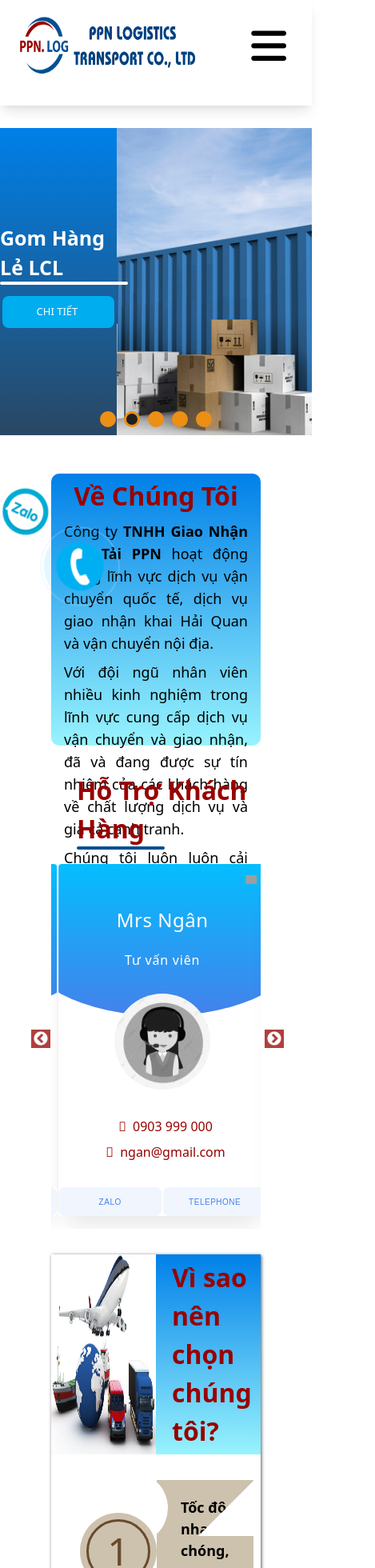
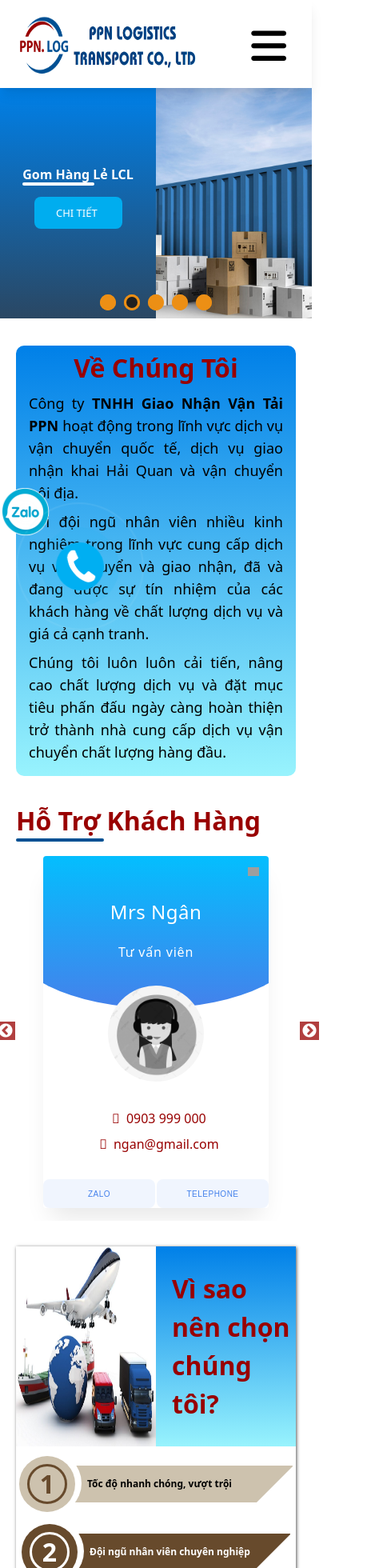
Before and after one commit to Duong-Van-Tu/PPN, a React (Create React App) app: page /about in a window 390 px wide. Shown: the top 1960 px of the page at 80% size, 469 px wide, since content can reach past the window. Built offline with nearby package versions, Linux system fonts and the light colour scheme; grey boxes are pictures that could not be loaded; some icons are missing.

Commit message:
responsive mobile

```diff
--- a/src/App.css
+++ b/src/App.css
@@ -91,7 +91,7 @@ html {
 .service__card {
   display: flex;
   background-image: linear-gradient(#00daf5, #0083eb);
-  height: 400px;
+  /* height: 400px; */
 }
 
 .service__card img {
@@ -108,10 +108,6 @@ html {
   background: #294461;
 }
 /* Price */
-.price .sidebar {
-  background: #294461;
-}
-
 .sidebar__link:hover {
   background-color: #0079ea;
 }
@@ -125,6 +121,12 @@ html {
 
 .price__form {
   background: #3877ce;
+  width: 75%;
+}
+
+.price___sidebar {
+  width: 25%;
+  background: #294461;
 }
 
 /* news */
@@ -388,7 +390,6 @@ html {
   width: 40%;
 }
 .about__intro-right {
-  height: 340px;
   width: 60%;
   background-image: linear-gradient(#0080e8, #98f3fd);
 }
@@ -465,3 +466,9 @@ html {
 .item__dark .about__item {
   background: #674a2c;
 }
+
+/* .main {
+  width: 500px;
+  height: 500px;
+  background: red;
+} */
--- a/src/App.js
+++ b/src/App.js
@@ -1,5 +1,5 @@
 import "./App.css";
-import "../src/css/reponsive.css"
+import "../src/css/reponsive.css";
 import { BrowserRouter as Router, Switch, Route, Link } from "react-router-dom";
 import Navbar from "./components/navbar/Navbar";
 import PhoneAndZalo from "./components/phoneAndZalo/PhoneAndZalo";
--- a/src/components/about/AboutUs.js
+++ b/src/components/about/AboutUs.js
@@ -13,7 +13,7 @@ const AboutUs = () => {
           allow="accelerometer; autoplay; clipboard-write; encrypted-media; gyroscope; picture-in-picture"
         ></iframe>
       </div>
-      <div className="home__about-introduce">
+      <div className="home__about-introduce ml-4">
         <div className="home__about-title pb-4">Về Chúng tôi</div>
         <div className="home__about-paragraph">
           <p>
--- a/src/components/service/Service.css
+++ b/src/components/service/Service.css
@@ -6,7 +6,7 @@
 
 .card-service {
   border: 1px solid #626c75;
-  height: 400px;
+  /* height: 400px; */
 }
 
 .home-service-title {
--- a/src/components/service/Service.js
+++ b/src/components/service/Service.js
@@ -39,7 +39,7 @@ export default function Service() {
     };
 
   return (
-    <div className="mx-16 my-4">
+    <div className="home-service mx-16 my-4">
       <div className="home-service-title relative mt-8 mx-4">
         Dịch Vụ Nổi Bật
       </div>
--- a/src/css/reponsive.css
+++ b/src/css/reponsive.css
@@ -104,7 +104,7 @@
   }
 
   .navbar__left img {
-    height: 120px;
+    height: 60px;
     padding: 4px 0;
   }
 
@@ -174,8 +174,8 @@
     position: absolute;
     top: 0;
     right: 0;
-    width: 80px;
-    height: 80px;
+    width: 60px;
+    height: 60px;
     background-color: #666;
   }
   #sidebar .toggle-btn i {
@@ -198,6 +198,9 @@
   }
 
   /* about */
+  .home__about-staff {
+    padding: 0 !important;
+  }
   .home__about-staff iframe {
     display: none;
   }
@@ -234,6 +237,10 @@
 
   .service__intro-title {
     align-items: center;
+  }
+
+  .service__main-intro p {
+    margin: 0 16px;
   }
 
   .service__card-text {
@@ -316,17 +323,6 @@
 
   .price {
     height: 60vh;
-  }
-  .price__form form {
-    width: 450px;
-  }
-
-  .sidebar {
-    grid-column: span 3 / span 3;
-  }
-
-  .price__form {
-    grid-column: span 6 / span 6;
   }
 
   .sidebar__link {
@@ -520,9 +516,6 @@
     display: none;
   }
 
-  .home__about-paragraph {
-    font-size: 22px;
-  }
   /* Footer */
   .footer {
     height: 30vh !important;
@@ -632,21 +625,13 @@
 
   /* Price */
 
-  .price {
-    height: 60vh;
+  .price___sidebar {
+    width: 40%;
   }
   .price__form form {
-    width: 450px;
+    padding: 0 16px;
+    margin: 40px 20px;
   }
-
-  .sidebar {
-    grid-column: span 3 / span 3;
-  }
-
-  .price__form {
-    grid-column: span 6 / span 6;
-  }
-
   .sidebar__link {
     padding: 16px 0;
     font-size: 18px;
@@ -655,8 +640,14 @@
 
 /* MOBILE */
 @media (max-width: 46.1875em) {
+  .btn {
+    width: 110px;
+  }
+  .main-wrap {
+    margin-top: 14px;
+  }
   .navbar {
-    height: 132px;
+    height: 110px;
   }
   .navbar__btn-language,
   .navbar__info-item {
@@ -677,4 +668,176 @@
   .navbar__right {
     flex: 0;
   }
+
+  .nav-link li {
+    font-size: 24px;
+  }
+
+  #sidebar ul {
+    margin-top: 60px;
+  }
+
+  #sidebar.active {
+    width: 100%;
+  }
+
+  #sidebar {
+    top: 0;
+  }
+
+  .home-service {
+    margin: 10px 30px;
+  }
+
+  .about__banner,
+  .about__banner-slider,
+  .service__slider-left,
+  .service__slider-right,
+  .service__banner-slider,
+  .service__banner {
+    height: 18rem;
+  }
+
+  .service-description {
+    font-size: 16px;
+    font-weight: 500;
+  }
+
+  .home-service-title {
+    margin-top: 40px;
+  }
+
+  .home__about {
+    margin: 0 30px;
+  }
+
+  .home__about-staff {
+    padding: 0;
+  }
+
+  .home__about-paragraph {
+    font-size: 20px;
+  }
+
+  .nav-link {
+    padding: 0 20px;
+  }
+
+  .home__banner {
+    height: 40vh;
+  }
+
+  .banner-slogan {
+    top: 20px !important;
+  }
+
+  .slogan-top {
+    font-size: 20px !important;
+  }
+
+  .slogan-bottom {
+    font-size: 18px !important;
+  }
+
+  .home-contact-title {
+    margin: 0;
+  }
+
+  .service__main {
+    margin: 20px 0;
+  }
+
+  .service__intro-title {
+    font-size: 30px;
+  }
+
+  .service__slider-right,
+  .service__slider-left {
+    width: 50%;
+  }
+
+  .service__slider-title {
+    font-size: 16px;
+  }
+
+  .service__slider-title::after {
+    width: 90px;
+  }
+
+  /* About */
+  .about__main {
+    margin: 34px 20px;
+  }
+  .about__bottom-list {
+    margin-bottom: 30px;
+    padding: 0 2px;
+  }
+
+  .bottom-item {
+    padding: 12px 2px 0;
+  }
+
+  .about__item-1 {
+    width: 70px;
+    height: 70px;
+  }
+
+  .item-1-number {
+    width: 50px;
+    height: 50px;
+    font-size: 32px;
+    font-weight: 700;
+  }
+
+  .item-text-1 {
+    padding: 14px 15px;
+    font-size: 12px;
+  }
+
+  .item-text-1::before {
+    top: -18px;
+    left: -72px;
+    width: 80px;
+    height: 80px;
+  }
+
+  .item-text-1::after {
+    border-width: 26px;
+    right: -1px;
+  }
+
+  /* Price */
+  .price {
+    height: 85vh;
+  }
+  .price__form {
+    width: 100%;
+  }
+
+  .price__form form {
+    margin: 40px 20px;
+    padding: 10px 20px;
+  }
+  .price___sidebar {
+    display: none;
+  }
+
+  /* footer */
+  .footer {
+    height: 50vh !important;
+    flex-direction: column-reverse;
+    justify-content: flex-end !important;
+  }
+
+  .footer__support {
+    display: none;
+  }
+
+  .footer__contact {
+    margin-top: 45px;
+  }
+  .footer__contact,
+  .footer__social {
+    width: 100% !important;
+  }
 }
--- a/src/screens/About.js
+++ b/src/screens/About.js
@@ -36,7 +36,7 @@ const About = () => {
   return (
     <div className="about">
       <div className="about__banner h-96">
-        <div className="relative h-96 overflow-hidden">
+        <div className="about__banner-slider relative h-96 overflow-hidden">
           {services.map((data, index) => {
             return (
               <div
@@ -51,14 +51,17 @@ const About = () => {
                   <h1 className="service__slider-title relative">
                     {data.title}
                   </h1>
-                  <button className="btn my-4">
-                    Chi tiết <i class="fad fa-chevron-double-right text-xs"></i>
-                  </button>
+                  <a href="#sea-way">
+                    <button className="btn my-4">
+                      Chi tiết{" "}
+                      <i class="fad fa-chevron-double-right text-xs"></i>
+                    </button>
+                  </a>
                 </div>
-                <div className="w-2/3 h-96">
+                <div className="service__slider-right w-2/3">
                   <img
                     src={`./images/img${index + 1}.png`}
-                    className="w-full object-cover"
+                    className="w-full h-full object-cover"
                     alt=""
                   />
                 </div>
@@ -74,18 +77,23 @@ const About = () => {
               ></div>
             ))}
           </div>
+
+          <div className="container-dots">
+            {Array.from({ length: 5 }).map((item, index) => (
+              <div
+                onClick={() => moveDot(index + 1)}
+                className={slideIndex === index + 1 ? "dot active" : "dot"}
+              ></div>
+            ))}
+          </div>
         </div>
       </div>
       <div className="about__main mx-16 my-12">
         <div className="about__intro flex">
-          <img
-            src="./images/about1.png"
-            className="rounded-l-lg"
-            alt=""
-          />
+          <img src="./images/about1.png" className="rounded-l-lg" alt="" />
           <div className="about__intro-right rounded-r-lg">
             <h2 className="about__intro-title">Về Chúng Tôi</h2>
-            <div className="text-justify px-4 text-lg font-medium">
+            <div className="text-justify pb-4 px-4 text-lg font-medium">
               <p>
                 Công ty <b> TNHH Giao Nhận Vận Tải PPN </b> hoạt động trong lĩnh
                 vực dịch vụ vận chuyển quốc tế, dịch vụ giao nhận khai Hải Quan
--- a/src/screens/News.js
+++ b/src/screens/News.js
@@ -255,7 +255,7 @@ const News = () => {
                 Đọc thêm <span>&gt;&gt;</span>
               </Link>
             </div>
-            <img src="images/img5.png" alt="" />
+            <img src="images/news5.png" alt="" />
           </article>
         </div>
       </div>
--- a/src/screens/Price.js
+++ b/src/screens/Price.js
@@ -5,8 +5,8 @@ const Price = () => {
     window.scrollTo(0, 0);
   });
   return (
-    <div className="price md:h-screen md:grid md:grid-cols-9">
-      <section className="sidebar bg-green-400 md:col-span-2">
+    <div className="price flex">
+      <section className="price___sidebar">
         <div className="py-4 px-2">
           <div className="text-white mt-1">
             <div className="px-2.5 py-1.5 flex items-center space-x-3 rounded-md">
@@ -86,9 +86,9 @@ const Price = () => {
         </div>
         <div className="border-t border-gray-700 my-2" />
       </section>
-      <main className="price__form md:col-span-7">
-        <form className="w-full max-w-4xl mx-auto py-6 bg-gray-200 my-4 px-4 shadow-lg rounded-xl mt-8">
-          <h1 className="text-center text-3xl text-gray-700 pb-2">
+      <main className="price__form">
+        <form className=" py-6 bg-gray-200 shadow-lg rounded-xl mx-16 mt-8 mb-16">
+          <h1 className="text-center text-3xl text-gray-700 pb-2 font-medium">
             Nhận Báo Giá
           </h1>
           <div className="flex py-2">
--- a/src/screens/Service.js
+++ b/src/screens/Service.js
@@ -29,9 +29,8 @@ const Service = () => {
 
   return (
     <div className="service">
-      <div className="service__banner">
       <div className="service__banner h-96">
-          <div className="relative h-96 overflow-hidden">
+        <div className="service__banner-slider relative h-96 overflow-hidden">
           {services.map((data, index) => {
             return (
               <div
@@ -53,10 +52,10 @@ const Service = () => {
                     </button>
                   </a>
                 </div>
-                  <div className="service__slider-right w-2/3 h-96">
+                <div className="service__slider-right w-2/3">
                   <img
                     src={`./images/img${index + 1}.png`}
-                      className="w-full object-cover"
+                    className="w-full h-full object-cover"
                     alt=""
                   />
                 </div>
@@ -74,11 +73,10 @@ const Service = () => {
           </div>
         </div>
       </div>
-      </div>
       <div className="service__main mx-8 mt-8 pb-8">
         <div className="service__main-intro">
           <h2>Dịch Vụ Chính</h2>
-          <p>
+          <p className="text-justify">
             Công ty chúng tôi tự hào mang đến những dịch vụ Logistics toàn diện,
             thiết kế và tư vấn phù hợp nhu cầu khách hàng. Với 18 văn phòng trải
             khắp Việt Nam, cùng đội ngũ đối tác toàn thế giới, chúng tôi luôn
@@ -106,7 +104,11 @@ const Service = () => {
                 Chi tiết <i class="fad fa-chevron-double-right text-xs"></i>
               </Link>
             </div>
-            <img src="./images/img1.png" className="h-full rounded-tr-lg" alt="" />
+            <img
+              src="./images/img1.png"
+              className="h-full rounded-tr-lg"
+              alt=""
+            />
           </div>
           <div className="service__card" id="sea-way">
             <img src="./images/img2.png" className="h-full" alt="" />
@@ -151,16 +153,19 @@ const Service = () => {
             <img src="./images/img3.png" className="h-ful" alt="" />
           </div>
           <div className="service__card rounded-b-lg">
-            <img src="./images/img4.png" className="h-full rounded-bl-lg" alt="" />
+            <img
+              src="./images/img4.png"
+              className="h-full rounded-bl-lg"
+              alt=""
+            />
             <div className="w-1/2 p-3 service__card-text">
               <h2 className="service__intro-title">Khai Thuế Hải Quan</h2>
               <p className="service__intro-paragraph p-2 text-justify">
-                Xóa bỏ mọi nỗi lo về quy trình giấy tờ, tiết kiệm thời gian với
-                dịch vụ Khai thuê Hải Quan của chúng tôi! Sở hữu đội ngũ chuyên
-                gia đông đảo – giàu kinh nghiệm, <b> PPN LOGISTICS </b>
-                có thể xử lý được toàn bộ các giấy tờ, thủ tục liên quan đến Hải
-                quan và giấy phép xuất nhập khẩu trong thời gian ngắn nhất, cùng
-                mức phí hấp dẫn nhất.
+                <b>PPN LOGISTICS TRANSPORT </b> hỗ trợ tư vấn khách hàng các
+                loại tài liệu xuất nhập khẩu, các quy định về hải quan địa
+                phương, trách nhiệm và thuế. Chúng tôi luôn sẵn sàng làm việc
+                với các cơ quan liên quan để tìm ra các giải pháp tốt nhất để
+                thông quan cho lô hàng một cách nhanh nhất và kịp thời
               </p>
               <Link to="/service" className="btn service__btn">
                 Chi tiết <i class="fad fa-chevron-double-right text-xs"></i>
```
Lines whose indentation alone changed are shown as unchanged.
